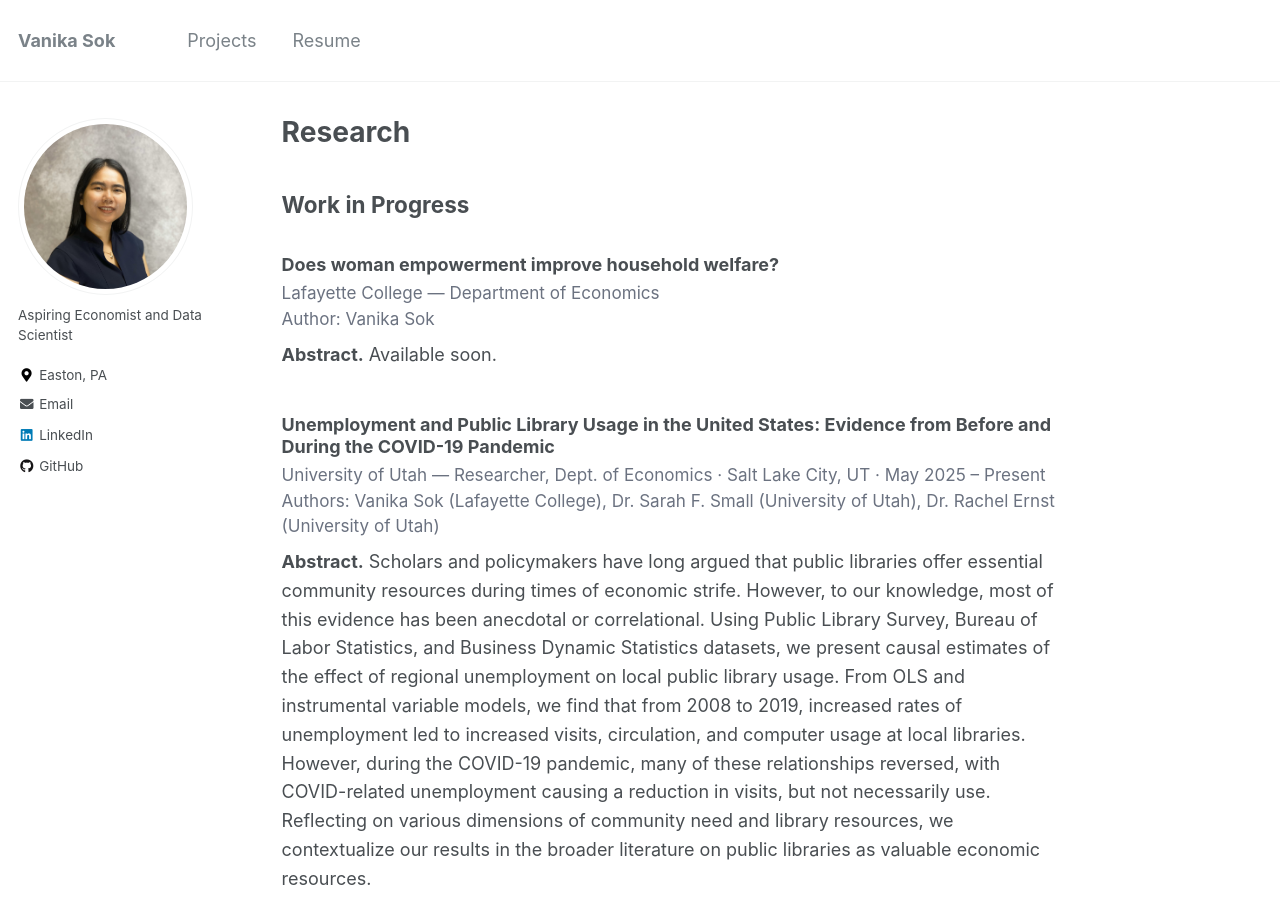
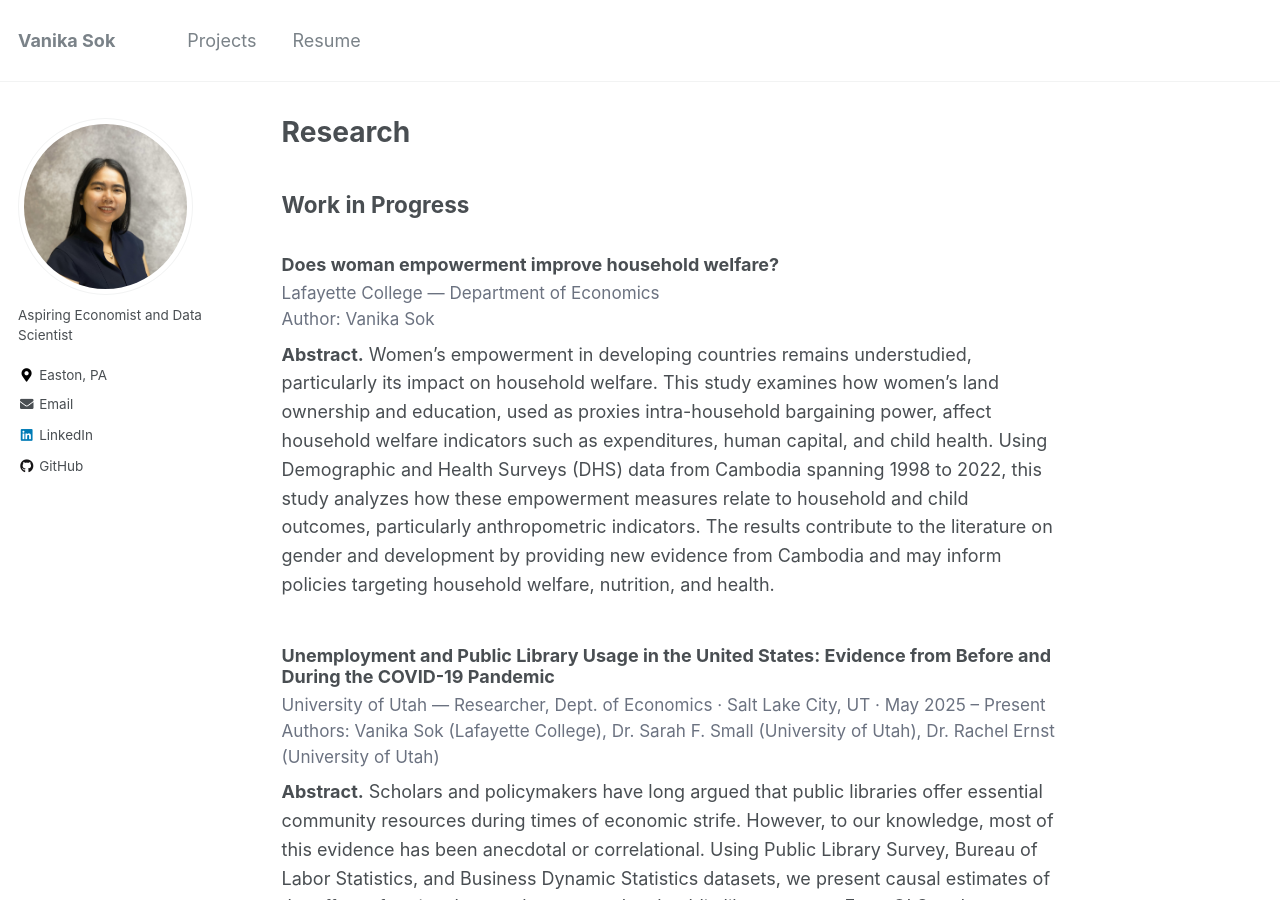
Before and after one commit to Vanika24/Vanika24.github.io, a Jekyll site: the page built from _pages/research.md, in a window 1280 px wide and 900 px high. Built offline with Jekyll 4.4.1, drawn with Linux system fonts in a browser that asks for light colours.

Commit message:
Update research.md

```diff
--- a/_pages/research.md
+++ b/_pages/research.md
@@ -29,7 +29,7 @@ author_profile: true
       Author: Vanika Sok
     </div>
     <div class="research-abstract">
-      <strong>Abstract.</strong> Available soon.
+      <strong>Abstract.</strong>  Women’s empowerment in developing countries remains understudied, particularly its impact on household welfare. This study examines how women’s land ownership and education, used as proxies intra-household bargaining power, affect household welfare indicators such as expenditures, human capital, and child health. Using Demographic and Health Surveys (DHS) data from Cambodia spanning 1998 to 2022, this study analyzes how these empowerment measures relate to household and child outcomes, particularly anthropometric indicators. The results contribute to the literature on gender and development by providing new evidence from Cambodia and may inform policies targeting household welfare, nutrition, and health.
     </div>
   </div>
   <!-- First Paper -->
```
